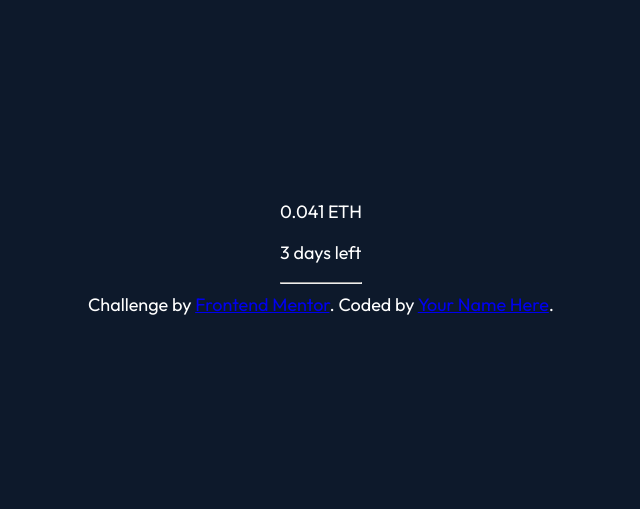
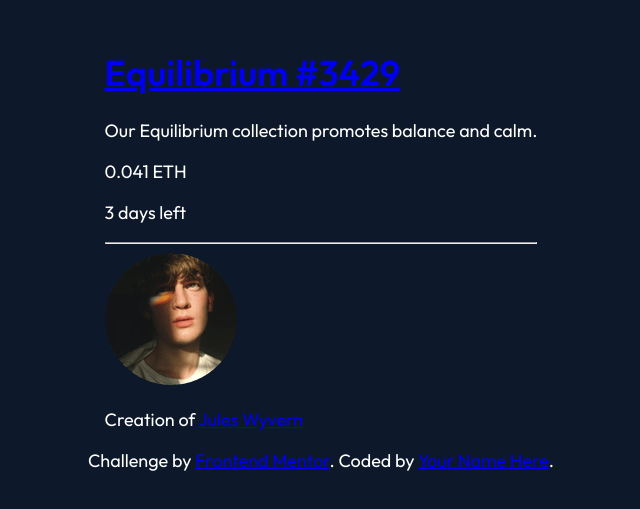
Before and after one commit to LanaDelRey07/nft-preview-card-component, a plain HTML site: page index.html in a window 1280 px wide. Shown: the part 159-668 px from the top of the page, without its empty margins (319-959 px from the left). Drawn offline with Linux system fonts and the light colour scheme.

Commit message:
Primer commit en rama nft - inicio estilos

```diff
--- a/index.html
+++ b/index.html
@@ -1,5 +1,5 @@
 <!DOCTYPE html>
-<html lang="en">
+<html lang="es">
 <head>
   <meta charset="UTF-8">
   <meta name="viewport" content="width=device-width, initial-scale=1.0"> <!-- displays site properly based on user's device -->
@@ -27,7 +27,8 @@
         </div>
       </div>
       <div id="description">
-
+        <h1><a href="#">Equilibrium #3429</a></h1>
+        <p>Our Equilibrium collection promotes balance and calm.</p>
       </div>
       <div id="detail-item">
         <div class="items">
@@ -41,7 +42,8 @@
       </div>
       <hr />
       <div id="creator">
-
+        <img src="/images/image-avatar.png" alt="NFT creator image" />
+          <p>Creation of <a href="#">Jules Wyvern</a></p>
       </div>
     </div>
   </div>
```
